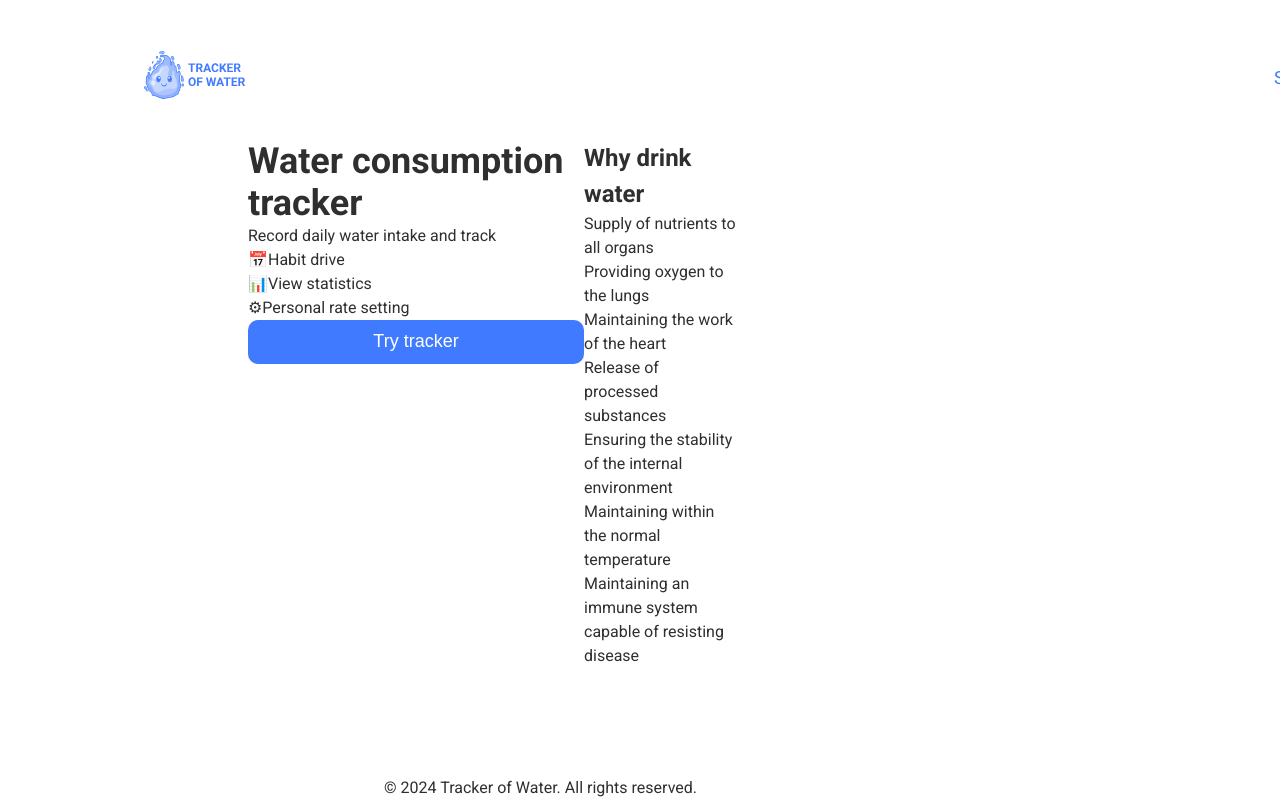
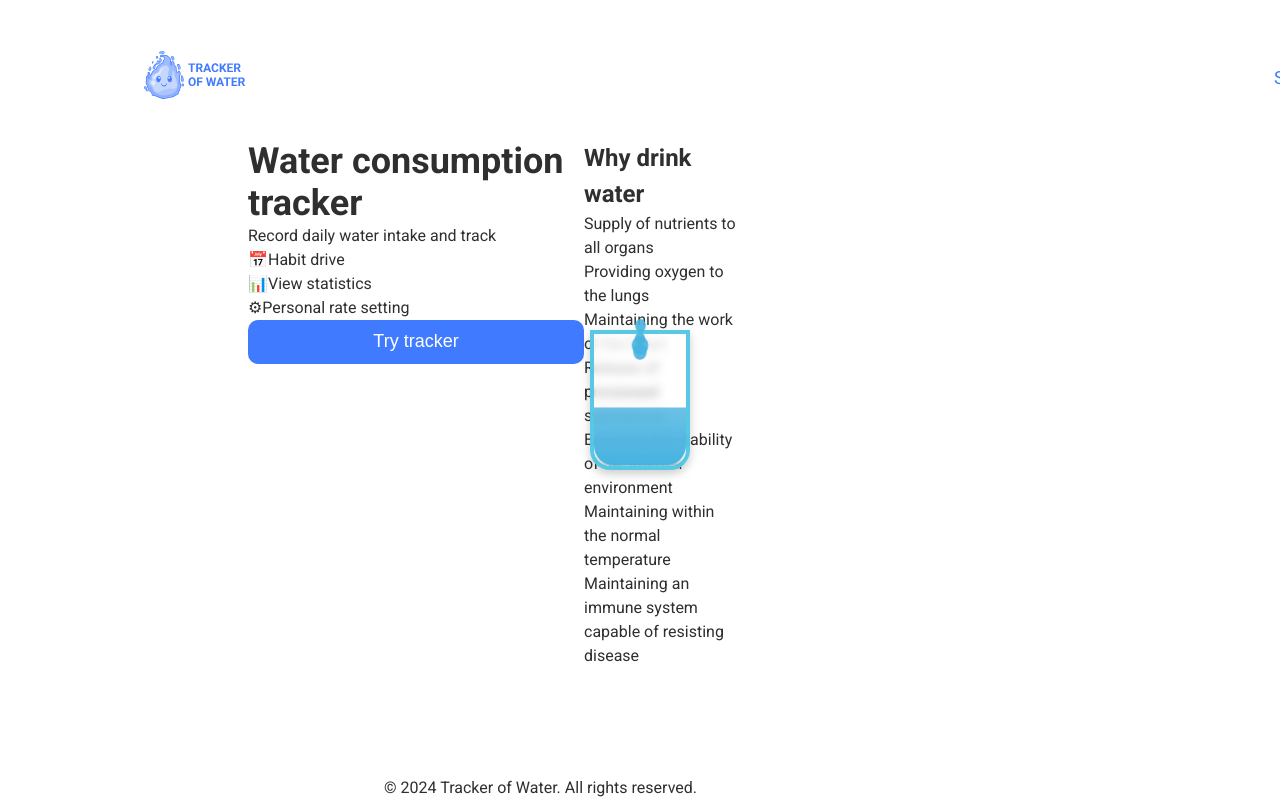
Before and after one commit to yana-kozlova/WaterTracker-front, a React (Vite) app: page /welcome in a window 1280 px wide. Built offline with nearby package versions, Linux system fonts and the light colour scheme.

Commit message:
vite-gh-pages

```diff
--- a/package.json
+++ b/package.json
@@ -8,7 +8,8 @@
     "build": "vite build",
     "lint": "eslint .",
     "preview": "vite preview",
-    "format": "prettier --write ."
+    "format": "prettier --write .",
+    "deploy": "vite build && vite-gh-pages"
   },
   "dependencies": {
     "@reduxjs/toolkit": "^2.5.0",
@@ -32,6 +33,7 @@
     "eslint-plugin-react-refresh": "^0.4.14",
     "globals": "^15.12.0",
     "prettier": "^3.4.2",
-    "vite": "^6.0.1"
+    "vite": "^6.0.1",
+    "vite-plugin-gh-pages": "^1.0.0"
   }
 }
--- a/src/pages/WelcomePage/WelcomePage.jsx
+++ b/src/pages/WelcomePage/WelcomePage.jsx
@@ -1,3 +1,4 @@
+import DripLoader from '../../components/DripLoader/DripLoader.jsx';
 import css from "./WelcomePage.module.css";
 import Header from "../../components/Header/Header";
 import TryTrackerButton from "../../components/Buttons/TryTrackerButton/TryTrackerButton";
@@ -6,6 +7,7 @@ export default function WelcomePage() {
   return (
     <>
       <Header />
+      <DripLoader />
       <main className={css.main}>
         <div className={css.container}>
           <section className={css.hero}>
--- a/vite.config.js
+++ b/vite.config.js
@@ -3,6 +3,7 @@ import react from "@vitejs/plugin-react-swc";
 
 // https://vitejs.dev/config/
 export default defineConfig({
+  base: "/WaterTracker-front/",
   plugins: [react()],
   build: {
     sourcemap: true,
```
